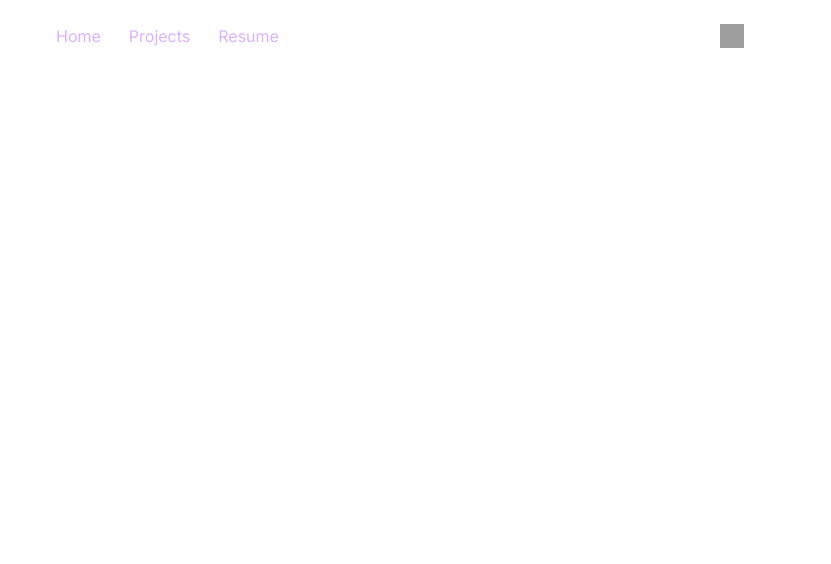
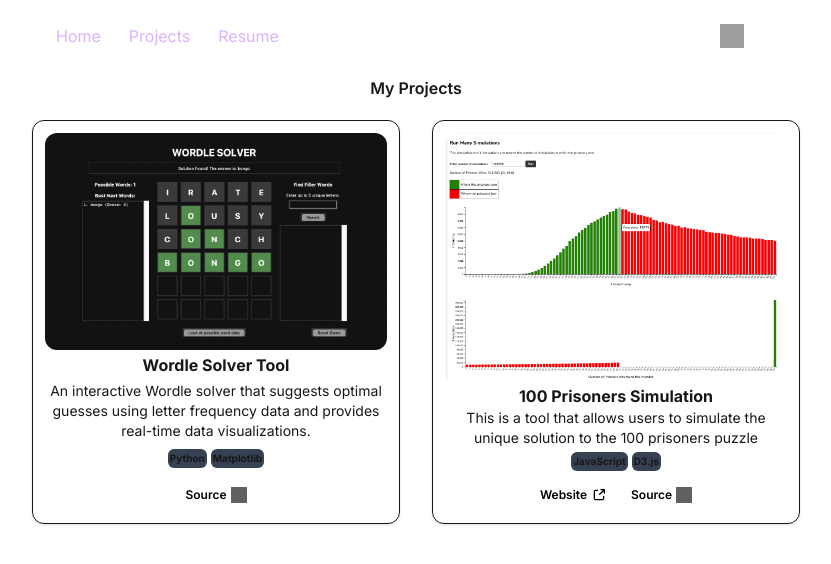
Before and after one commit to kazitishan/Portfolio, a Next.js app: page /projects in a window 1280 px wide. Shown: the top 564 px of the page, without its empty margins (224-1055 px from the left). Built offline with nearby package versions, Linux system fonts and the light colour scheme; grey boxes are pictures that could not be loaded.

Commit message:
Added projects to the projects page

```diff
--- a/src/app/projects/page.js
+++ b/src/app/projects/page.js
@@ -1,8 +1,44 @@
+import ProjectCard from "@/components/ProjectCard";
 
+const projects = [
+  {
+    img: "/prisoners.png",
+    title: "100 Prisoners Simulation",
+    description: "This is a tool that allows users to simulate the unique solution to the 100 prisoners puzzle",
+    technologies: [
+      "JavaScript",
+      "D3.js"
+    ],
+    website: "https://kazitishan.github.io/100-Prisoners-Sim/",
+    source: "https://github.com/kazitishan/100-Prisoners-Sim"
+  },
+  {
+    img: "/wordle.png",
+    title: "Wordle Solver Tool",
+    description: "An interactive Wordle solver that suggests optimal guesses using letter frequency data and provides real-time data visualizations.",
+    technologies: [
+      "Python",
+      "Matplotlib"
+    ],
+    source: "https://github.com/kazitishan/Wordle-Solver"
+  }
+]
+
+export const metadata = {
+  title: "Kazi Tishan | Projects",
+  description: "My projects",
+};
 
 export default function Projects() {
   return (
     <main className="container">
+      <div className="flex justify-center font-semibold p-1">My Projects</div>
+
+      <div className="flex">
+        {[...projects].reverse().map((project, i) => (
+          <ProjectCard data={project} key={i} />
+        ))}
+      </div>
 
     </main>
   );
--- a/src/components/Profile.jsx
+++ b/src/components/Profile.jsx
@@ -1,7 +1,7 @@
 function Profile(){
     return(
         <div className="m-4 flex">
-            <img src="/profile.png" alt="Picture of me" className="w-[30%] rounded-xl mr-4"/>
+            <img src="/profile.png" alt="Picture of me" className="w-[30%] h-[30%] rounded-xl mr-4"/>
 
             <div className="flex flex-col text-left justify-center">
                 <h1 className="text-5xl font-bold">Kazi Tishan</h1>
--- a/src/components/ProjectCard.jsx
+++ b/src/components/ProjectCard.jsx
@@ -1,8 +1,40 @@
-function ProjectCard({project}){
-    return(
-        <div className="p-2 flex flex-col rounded-xl border bg-card text-card-foreground shadow m-4">
-            <div className="w-xs h-xs">
-                <img src={project.img} alt={project.name} className="rounded-xl"/>
+function ProjectCard({data}) {
+    return (
+        <div className="p-3 flex flex-col rounded-xl border bg-card text-card-foreground shadow m-4 w-sm justify-between">
+            <img src={data.img} alt={data.title} className="rounded-xl w-auto h-auto"/>
+
+            <h3 className="font-bold">{data.title}</h3>
+
+            <div className="text-sm">
+                {data.description}
+            </div>
+
+            <div className="flex flex-wrap gap-1 mt-1 justify-center">
+                {data.technologies.map((tech, i) => (
+                    <div key={i} className="rounded-md bg-gray-700 p-0.5">
+                        <p className="text-[10px] font-bold">{tech}</p>
+                    </div>
+                ))}
+            </div>
+
+            <div className="flex gap-2 mt-2 justify-center">
+                {data.website && (
+                    <a href={`${data.website}`} target="_blank" rel="noopener noreferrer">
+                        <div className="flex align-middle p-2 bg-white rounded-lg hover:bg-gray-300 transition cursor-pointer items-center">
+                            <p className="text-xs font-semibold text-black">Website</p>
+                            <img src="/link.svg" alt="Link" className="w-4 h-4 ml-1 filter invert" />
+                        </div>
+                    </a>
+                )}
+
+                {data.source && (
+                    <a href={`${data.source}`} target="_blank" rel="noopener noreferrer">
+                        <div className="flex align-middle p-2 bg-white rounded-lg hover:bg-gray-300 transition cursor-pointer items-center">
+                            <p className="text-xs font-semibold text-black">Source</p>
+                            <img src="/github.svg" alt="Link" className="w-4 h-4 ml-1 filter invert" />
+                        </div>
+                    </a>
+                )}
             </div>
         </div>
     );
```
Also changed, not shown: public/prisoners.png (added), public/wordle.png (added).
